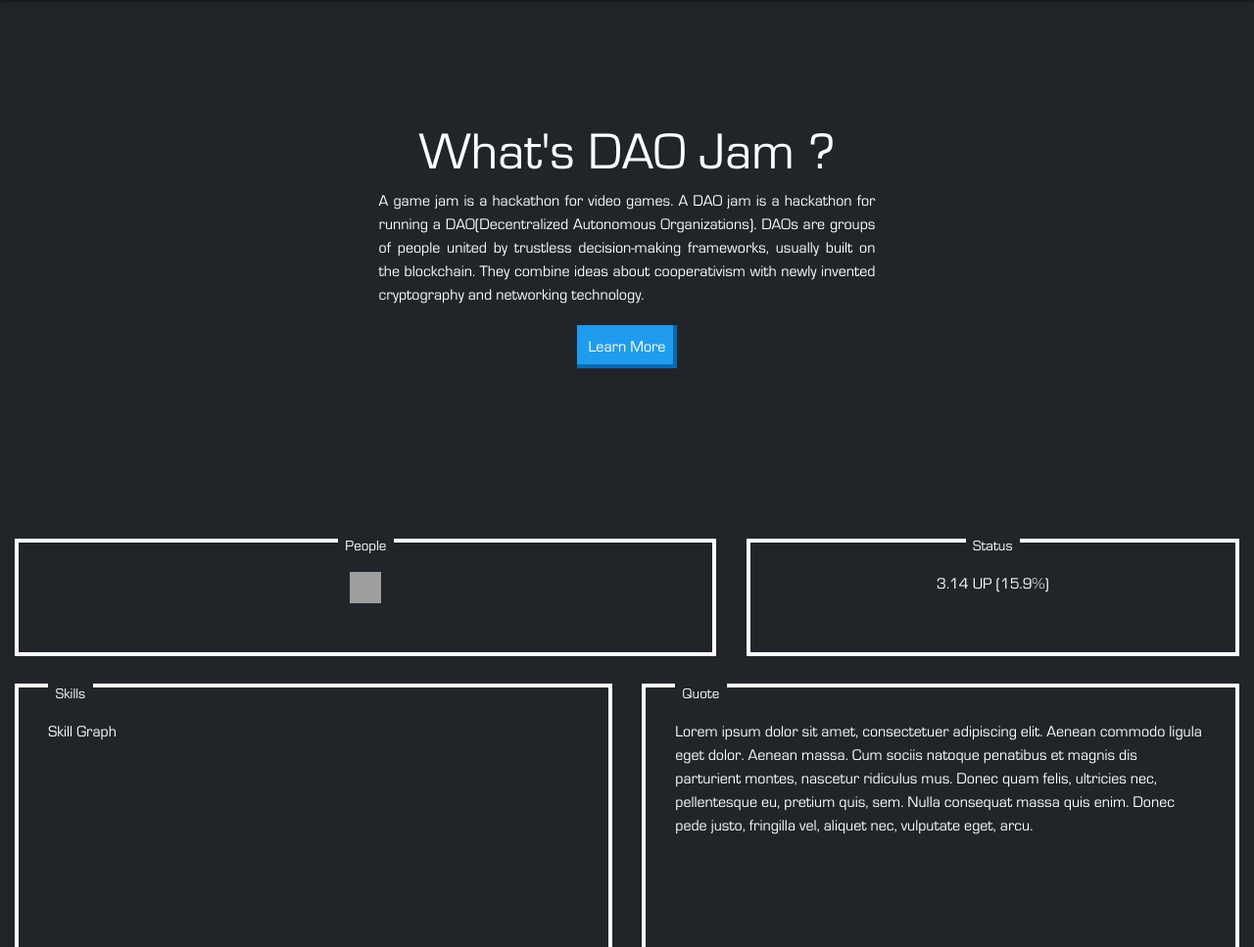
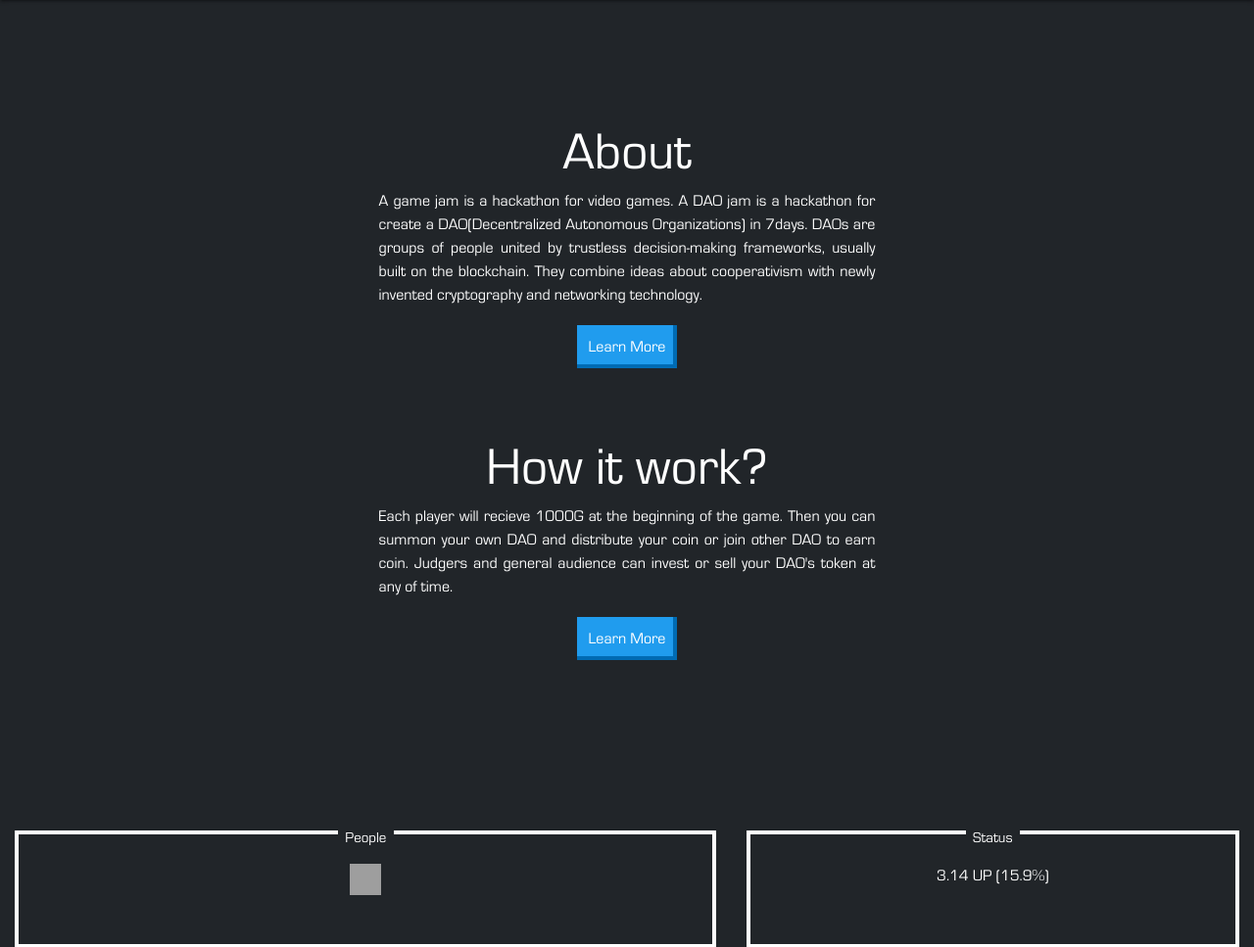
Before and after one commit to noctoid/daothon, a Django app: page /people/sample/ in a window 1280 px wide. Shown: the part 64-1031 px from the top of the page at 98% size. Run offline with Django 3.2, Linux system fonts and the light colour scheme; some libraries are stand-ins or nearby versions; grey boxes are pictures that could not be loaded.

Commit message:
Update base.html

```diff
--- a/daothon_server/daothon_server/templates/base.html
+++ b/daothon_server/daothon_server/templates/base.html
@@ -25,8 +25,8 @@
             <div class="row row-header">
                 <div class="col s8 offset-s2 center">
                   <div class="nes-container is-dark no-border">
-                    <h2>What's DAO Jam ?</h2>
-                    <p style="text-align: justify; text-justify: auto;">A game jam is a hackathon for video games. A DAO jam is a hackathon for running a DAO(Decentralized Autonomous Organizations). DAOs are groups of people united by trustless decision-making frameworks, usually built on the blockchain. They combine ideas about cooperativism with newly invented cryptography and networking technology. </p>
+                    <h2>About</h2>
+                    <p style="text-align: justify; text-justify: auto;">A game jam is a hackathon for video games. A DAO jam is a hackathon for create a DAO(Decentralized Autonomous Organizations) in 7days. DAOs are groups of people united by trustless decision-making frameworks, usually built on the blockchain. They combine ideas about cooperativism with newly invented cryptography and networking technology. </p>
                     <a role="button" class="nes-btn is-primary"
                         data-toggle="modal" data-target="#learnMore"
                         >Learn More</a>
@@ -34,6 +34,21 @@
                 </div>
             </div>
         </div>
+
+        <div class="container">
+          <div class="row row-header">
+              <div class="col s8 offset-s2 center">
+                <div class="nes-container is-dark no-border">
+                  <h2>How it work?</h2>
+                  <p style="text-align: justify; text-justify: auto;">Each player will recieve 1000G at the beginning of the game. Then you can summon your own DAO and distribute your coin or join other DAO to earn coin. Judgers and general audience can invest or sell your DAO's token at any of time.</p>
+                  <a role="button" class="nes-btn is-primary"
+                      data-toggle="modal" data-target="#learnMore"
+                      >Learn More</a>
+                </div>
+              </div>
+          </div>
+      </div>
+
     </header>
 
   <container>
```
